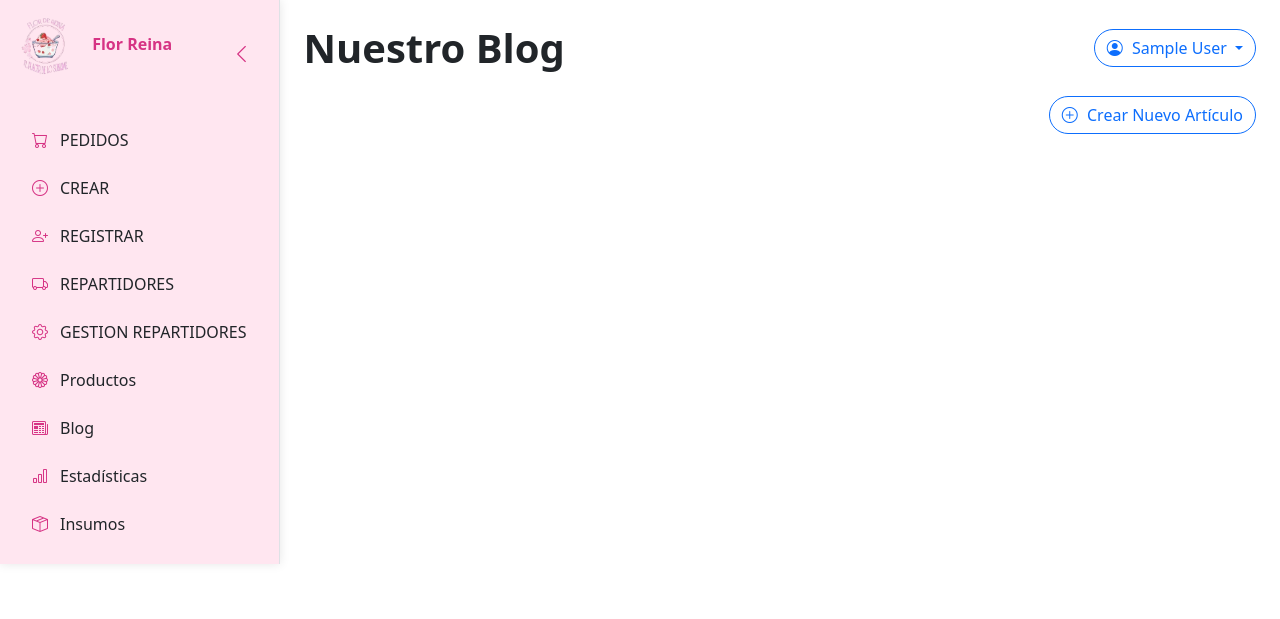
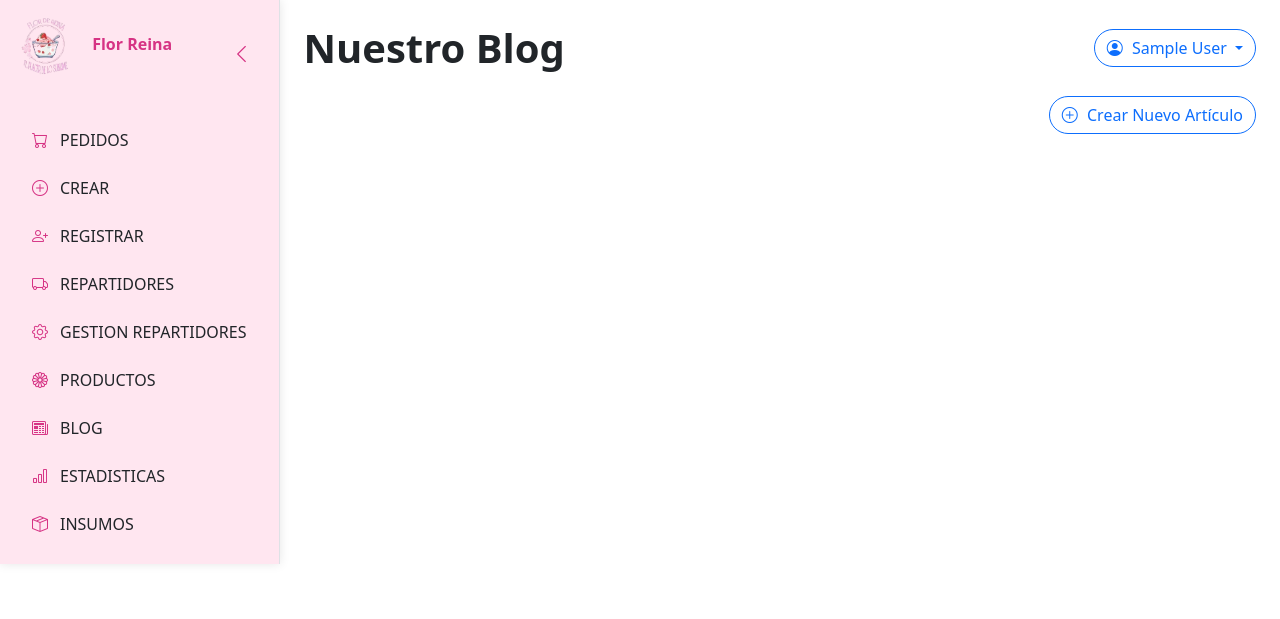
Before and after one commit to cristian23zapata/flor-reina, a PHP site: page /views/blog.php in a window 1280 px wide. Shown: the top 619 px of the page. Run offline with PHP 8.4, Linux system fonts and the light colour scheme; the visitor is signed in with stand-in values (Sample User, id 1); data that the repository does not hold is empty.

Commit message:
cambios diseño

```diff
--- a/views/blog.php
+++ b/views/blog.php
@@ -5,6 +5,11 @@ require_once '../models/MySQL.php';
 
 if (!isset($_SESSION['correo'])) {
     header("refresh:1;url=../views/login.php");
+    exit();
+}
+
+if (isset($_SESSION['tipo']) && $_SESSION['tipo'] === 'user') {
+    header("Location: ../index.php");
     exit();
 }
 
@@ -196,7 +201,7 @@ $mysql->desconectar();
 
 <div class="d-flex">
     <!-- Sidebar -->
-        <nav id="sidebar" class="border-end p-3 sidebar" style="min-width: 250px; min-height: 100vh;">
+    <nav id="sidebar" class="border-end p-3 sidebar" style="min-width: 220px; min-height: 100vh;">
         <div class="d-flex justify-content-between align-items-center mb-4">
             <a class="navbar-brand d-block text-center" href="">
                 <img src="../assets/imagenes/logo.png" alt="Flor Reina" height="60" class="sidebar-logo">
@@ -214,18 +219,10 @@ $mysql->desconectar();
                 <li class="nav-item"><a class="nav-link text-dark" href="../views/registrar.php"><i class="bi bi-person-plus"></i><span> REGISTRAR</span></a></li>
                 <li class="nav-item"><a class="nav-link text-dark" href="../views/repartidores.php"><i class="bi bi-truck"></i><span> REPARTIDORES</span></a></li>
                 <li class="nav-item"><a class="nav-link text-dark" href="../views/gestionar_repartidores.php"><i class="bi bi-gear"></i><span> GESTION REPARTIDORES</span></a></li>
-                    <li class="nav-item"><a class="nav-link text-dark" href="../views/productos.php"><i class="bi bi-flower1"></i><span> Productos</span></a></li>
-                    <li class="nav-item"><a class="nav-link text-dark" href="../views/blog.php"><i class="bi bi-newspaper"></i><span> Blog</span></a></li>
-                    <li class="nav-item"><a class="nav-link text-dark" href="../views/estadisticas.php"><i class="bi bi-bar-chart"></i><span> Estadísticas</span></a></li>
-                    <li class="nav-item"><a class="nav-link text-dark" href="../views/insumos.php"><i class="bi bi-box-seam"></i><span> Insumos</span></a></li>
-                <?php } elseif (isset($_SESSION['tipo']) && $_SESSION['tipo'] === 'repartidor') { ?>
-                    <li class="nav-item"><a class="nav-link text-dark" href="../views/repartidores.php"><i class="bi bi-truck"></i><span> Mis Entregas</span></a></li>
-                <?php } ?>
-                <?php if (isset($_SESSION['tipo']) && $_SESSION['tipo'] === 'user') { ?>
-                    <li class="nav-item"><a class="nav-link text-dark" href="../views/productos_usuario.php"><i class="bi bi-flower1"></i><span> Productos</span></a></li>
-                    <li class="nav-item"><a class="nav-link text-dark" href="../views/blog_usuario.php"><i class="bi bi-newspaper"></i><span> Blog</span></a></li>
-                    <li class="nav-item"><a class="nav-link text-dark" href="../views/contacto.php"><i class="bi bi-envelope"></i><span> Contacto</span></a></li>
-                    <li class="nav-item"><a class="nav-link text-dark" href="../views/user_pedidos.php"><i class="bi bi-list-check"></i><span> Mis Pedidos</span></a></li>
+                <li class="nav-item"><a class="nav-link text-dark" href="../views/productos.php"><i class="bi bi-flower1"></i><span> PRODUCTOS</span></a></li>
+                <li class="nav-item"><a class="nav-link text-dark" href="../views/blog.php"><i class="bi bi-newspaper"></i><span> BLOG</span></a></li>
+                <li class="nav-item"><a class="nav-link text-dark" href="../views/estadisticas.php"><i class="bi bi-bar-chart"></i><span> ESTADISTICAS</span></a></li>
+                <li class="nav-item"><a class="nav-link text-dark" href="../views/insumos.php"><i class="bi bi-box-seam"></i><span> INSUMOS</span></a></li>
             <?php } ?>
         </ul>
     </nav>
@@ -261,11 +258,14 @@ $mysql->desconectar();
         </div>
         <?php endif; ?>
 
-            <div class="row g-4">
+        <div class="container py-5">
+            <div class="row">
+                <div class="col-lg-12">
+                    <div class="row row-cols-1 row-cols-md-2 row-cols-lg-3 g-4">
                         <?php foreach ($articulos as $articulo): ?>
-                <div class="col-md-3">
-                    <div class="card blog-card h-100">
-                        <img src="../<?php echo $articulo['imagen']; ?>" alt="Imagen del artículo" class="blog-img">
+                        <div class="col">
+                            <div class="card blog-card h-100 shadow-sm rounded-4 border-0">
+                                <img src="../<?php echo $articulo['imagen']; ?>" alt="Imagen del artículo" class="blog-img card-img-top rounded-top-4" style="height: 200px; object-fit: cover;">
                                 <div class="card-body d-flex flex-column">
                                     <h5 class="card-title fw-bold"><?php echo $articulo['titulo']; ?></h5>
                                     <p class="card-text text-muted"><?php echo mb_strimwidth($articulo['contenido'], 0, 100, '...'); ?></p>
@@ -322,9 +322,9 @@ $mysql->desconectar();
                         <div class="modal fade" id="modalVerMas<?php echo $articulo['id']; ?>" tabindex="-1"
                              aria-labelledby="modalVerMasLabel<?php echo $articulo['id']; ?>" aria-hidden="true">
                             <div class="modal-dialog modal-lg modal-dialog-centered">
-                        <div class="modal-content rounded-4">
+                                <div class="modal-content rounded-4 shadow">
                                     <div class="modal-header bg-primary text-white border-0">
-                                <h5 class="modal-title" id="modalVerMasLabel<?php echo $articulo['id']; ?>">
+                                        <h5 class="modal-title fw-bold" id="modalVerMasLabel<?php echo $articulo['id']; ?>">
                                             <?php echo htmlspecialchars($articulo['titulo']); ?>
                                         </h5>
                                         <button type="button" class="btn-close btn-close-white" data-bs-dismiss="modal"
@@ -333,7 +333,7 @@ $mysql->desconectar();
                                     <div class="modal-body">
                                         <?php if (!empty($articulo['imagen'])): ?>
                                             <img src="../<?php echo $articulo['imagen']; ?>" class="img-fluid mb-4 rounded-3"
-                                         alt="Imagen del artículo">
+                                                 alt="Imagen del artículo" style="height: auto; max-height: 400px; object-fit: contain;">
                                         <?php endif; ?>
                                         <p><?php echo nl2br(htmlspecialchars($articulo['contenido'])); ?></p>
                                     </div>
@@ -344,7 +344,7 @@ $mysql->desconectar();
                         <!-- Modal de edición de artículo -->
                         <div class="modal fade" id="modalEditar<?php echo $articulo['id']; ?>" tabindex="-1" aria-labelledby="modalEditarLabel<?php echo $articulo['id']; ?>" aria-hidden="true">
                             <div class="modal-dialog modal-lg">
-                        <form class="modal-content form-container" action="../controllers/actualizar_articulo.php" method="POST" enctype="multipart/form-data">
+                                <form class="modal-content" action="../controllers/actualizar_articulo.php" method="POST" enctype="multipart/form-data">
                                     <div class="modal-header">
                                         <h5 class="modal-title" id="modalEditarLabel<?php echo $articulo['id']; ?>">Editar Artículo</h5>
                                         <button type="button" class="btn-close" data-bs-dismiss="modal" aria-label="Cerrar"></button>
@@ -378,6 +378,9 @@ $mysql->desconectar();
                             </div>
                         </div>
                         <?php endforeach; ?>
+                    </div>
+                </div>
+            </div>
         </div>
     </div>
 </div>
@@ -427,8 +430,6 @@ $mysql->desconectar();
         <small>Contacto: info@tralemda.com | Tel: +34 666 999 125</small>
     </div>
 </footer>
-
-</div>
 
 <?php if (isset($_GET['estado'])): ?>
     <script src="https://cdn.jsdelivr.net/npm/sweetalert2@11"></script>
--- a/views/recuperar1.php
+++ b/views/recuperar1.php
@@ -66,8 +66,6 @@ if (isset($_GET['codigo']) && isset($_GET['correo'])) {
                 } else {
                      mostrarMensaje("No se pudo actualizar la contraseña. Verifica el enlace o contacta al soporte.", "danger");
                 }
-
-                mostrarMensaje("Contraseña cambiada con éxito.", "success");
             } else {
                 mostrarMensaje("Por favor, ingrese una nueva contraseña.", "danger");
             }
```
Also changed, not shown: views/admin_pedidos.php (+4 -4 lines), views/estadisticas.php (+4 -13 lines), views/gestionar_repartidores.php (+4 -4 lines), views/insumos.php (+4 -12 lines), views/productos.php (+4 -4 lines), views/repartidores.php (+5 -5 lines). Lines whose indentation alone changed are shown as unchanged.
